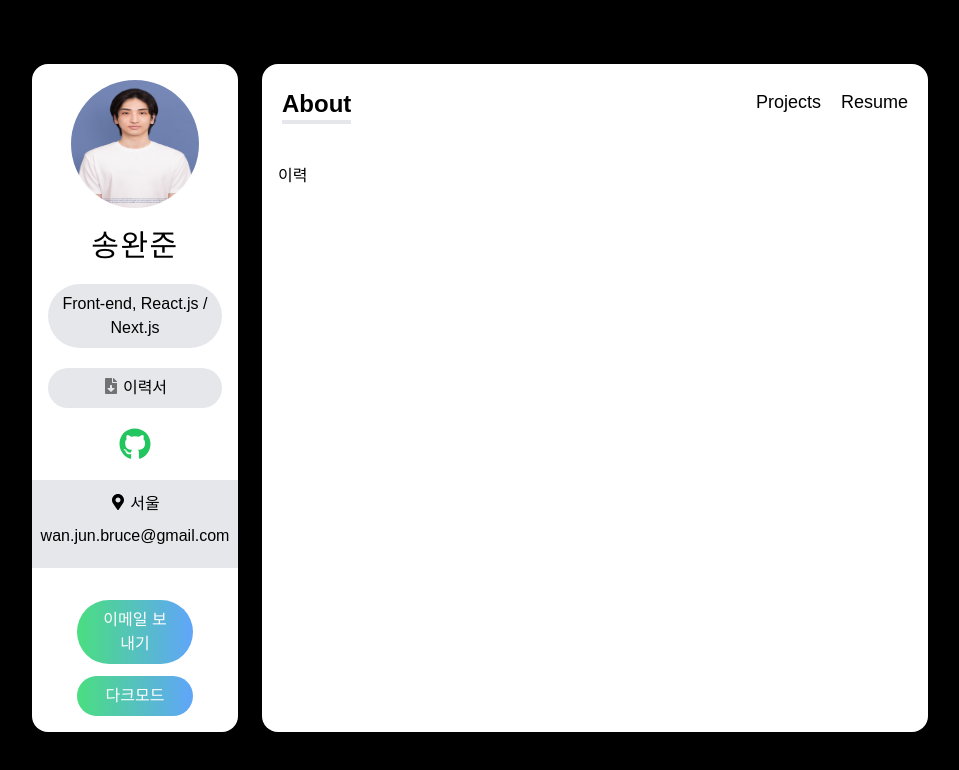
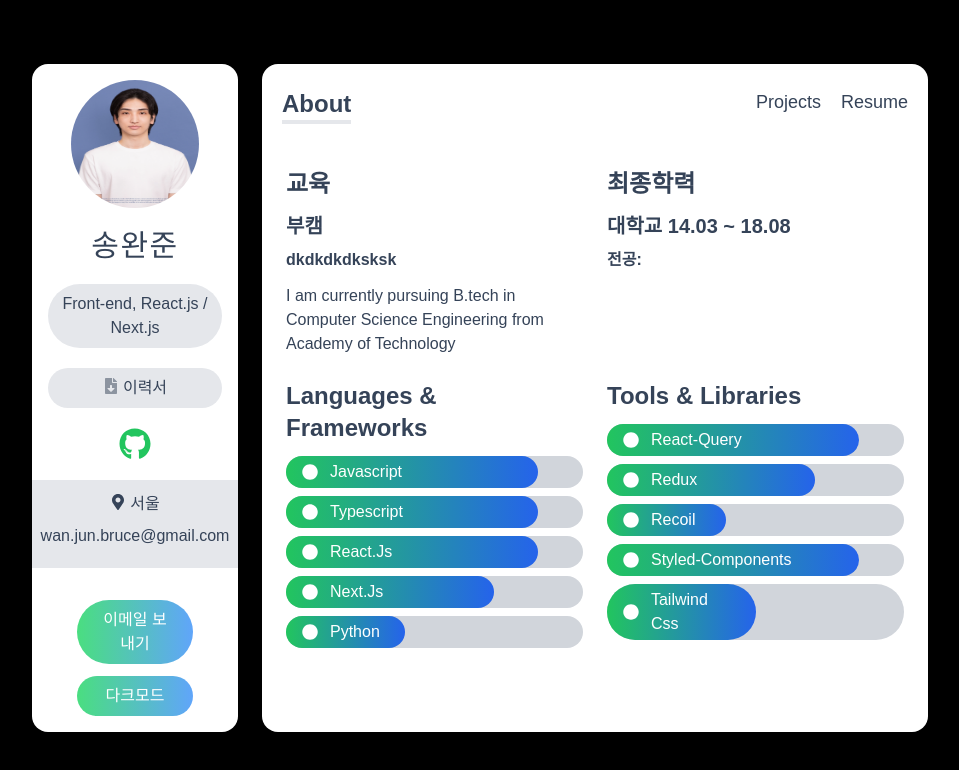
Before and after one commit to natural-nine/nextjs-portfolio, a Next.js app: page /resume in a window 1280 px wide. Shown: the top 770 px of the page, without its empty margins (160-1119 px from the left). Built offline with nearby package versions, Linux system fonts and the light colour scheme.

Commit message:
resume page

```diff
--- a/components/Navbar.tsx
+++ b/components/Navbar.tsx
@@ -1,4 +1,3 @@
-import Link from "next/link";
 import { useRouter } from "next/router";
 import { useState } from "react";
 import NavItems from "./NavItems";
@@ -8,7 +7,9 @@ const Navbar = () => {
 
   return (
     <div className="flex justify-between px-5 py-3 my-3">
-      <span className="text-xl font-bold border-b-4 md:text-2xl">{activeItem}</span>
+      <span className="text-xl font-bold border-b-4 md:text-2xl">
+        {activeItem}
+      </span>
       <div className="flex space-x-5 text-lg">
         <NavItems
           activeItem={activeItem}
--- /dev/null
+++ b/components/ResumeBar.tsx
@@ -0,0 +1,18 @@
+import { ISkills } from "@/types";
+
+const ResumeBar = ({ data }: ISkills) => {
+  const { Icon, name, level } = data;
+  return (
+    <div className="my-2 text-white bg-gray-300 rounded-full">
+      <div
+        className="flex items-center px-4 py-1 rounded-full bg-gradient-to-r from-green-500 to-blue-600"
+        style={{ width: level }}
+      >
+        <Icon className="mr-3" />
+        {name}
+      </div>
+    </div>
+  );
+};
+
+export default ResumeBar;
--- a/data.ts
+++ b/data.ts
@@ -1,6 +1,6 @@
 import { IconType } from "react-icons";
-import { FaDesktop } from "react-icons/fa";
-import { IServiceTypes } from "./types";
+import { FaDesktop, FaCircle } from "react-icons/fa";
+import { IServiceTypes, ISkillTpyes } from "./types";
 
 export const services: IServiceTypes[] = [
   {
@@ -28,3 +28,19 @@ export const services: IServiceTypes[] = [
     Icon: FaDesktop,
   },
 ];
+
+export const languages: ISkillTpyes[] = [
+  { name: "Javascript", level: "85%", Icon: FaCircle },
+  { name: "Typescript", level: "85%", Icon: FaCircle },
+  { name: "React.Js", level: "85%", Icon: FaCircle },
+  { name: "Next.Js", level: "70%", Icon: FaCircle },
+  { name: "Python", level: "40%", Icon: FaCircle },
+];
+
+export const tools: ISkillTpyes[] = [
+  { name: "React-Query", level: "85%", Icon: FaCircle },
+  { name: "Redux", level: "70%", Icon: FaCircle },
+  { name: "Recoil", level: "40%", Icon: FaCircle },
+  { name: "Styled-Components", level: "85%", Icon: FaCircle },
+  { name: "Tailwind Css", level: "50%", Icon: FaCircle },
+];
--- a/pages/resume.tsx
+++ b/pages/resume.tsx
@@ -1,5 +1,50 @@
+import ResumeBar from "@/components/ResumeBar";
+import { languages, tools } from "@/data";
+import { ISkillTpyes } from "@/types";
+
 const resume = () => {
-  return <div className="p-4">이력</div>;
+  return (
+    <div className="px-6 py-2">
+      <div className="grid gap-6 md:grid-cols-2">
+        <div>
+          <h5 className="my-3 text-2xl font-bold">교육</h5>
+          <div>
+            <h5 className="my-2 text-xl font-bold">부캠</h5>
+            <p className="font-semibold">dkdkdkdksksk</p>
+            <p className="my-3 ">
+              I am currently pursuing B.tech in Computer Science Engineering
+              from Academy of Technology
+            </p>
+          </div>
+        </div>
+        <div>
+          <h5 className="my-3 text-2xl font-bold">최종학력</h5>
+          <div>
+            <h5 className="my-2 text-xl font-bold">대학교 14.03 ~ 18.08</h5>
+            <p className="font-semibold">전공:</p>
+          </div>
+        </div>
+      </div>
+      <div className="grid gap-6 md:grid-cols-2">
+        <div>
+          <h5 className="my-3 text-2xl font-bold">Languages & Frameworks</h5>
+          <div className="my-2">
+            {languages.map((lan: ISkillTpyes) => (
+              <ResumeBar data={lan} key={lan.name} />
+            ))}
+          </div>
+        </div>
+        <div>
+          <h5 className="my-3 text-2xl font-bold">Tools & Libraries</h5>
+          <div className="my-2">
+            {tools.map((tool: ISkillTpyes) => (
+              <ResumeBar data={tool} key={tool.name} />
+            ))}
+          </div>
+        </div>
+      </div>
+    </div>
+  );
 };
 
 export default resume;
--- a/styles/globals.css
+++ b/styles/globals.css
@@ -111,4 +111,5 @@ a {
 body {
   background-color: black;
   font-family: sans-serif;
+  color: #354358;
 }
```
Also changed, not shown: types.ts (+10 -0 lines).
